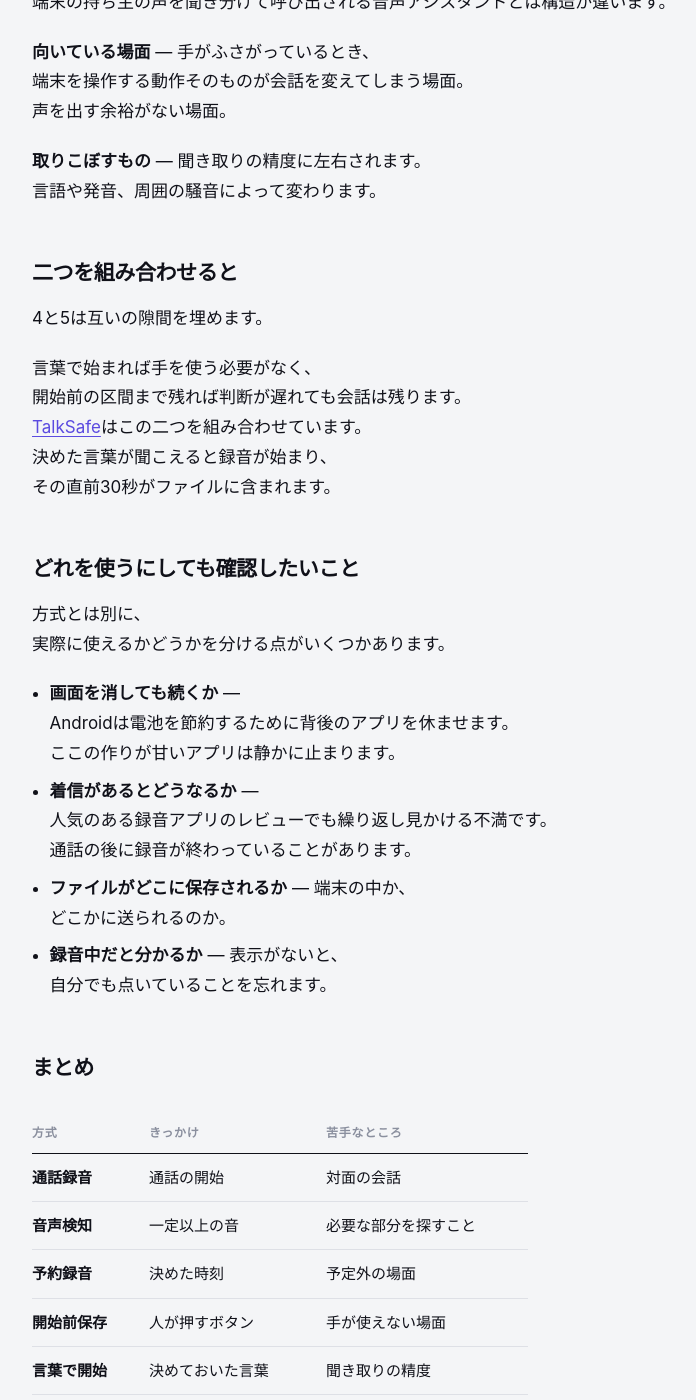
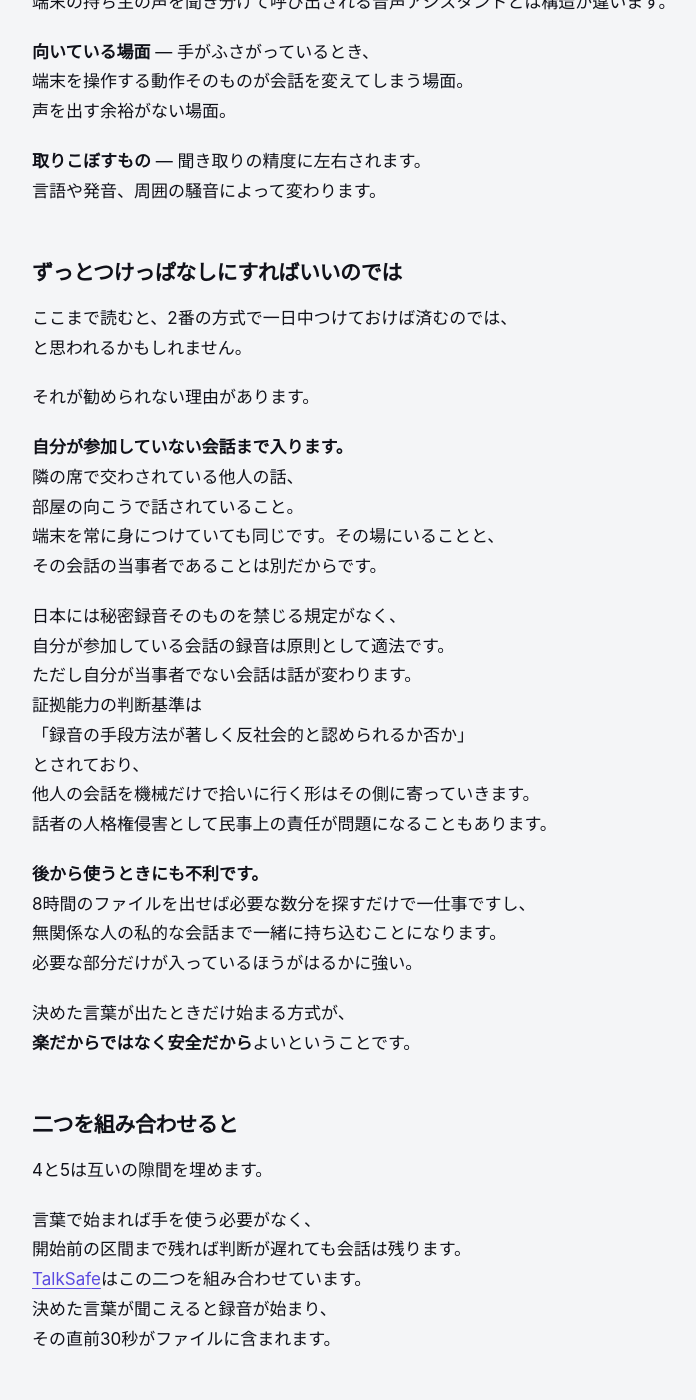
Before and after one commit to hcompany-kr/hcompany-kr.github.io, a Jekyll site: the page built from _posts/2026-08-04-auto-recording-types-ja.md, in a window 1280 px wide and 1400 px high, scrolled down 2515 px. Shown: the whole window, without its empty margins (360-1056 px from the left). Built offline with Jekyll 4.4.1, drawn with Linux system fonts in a browser that asks for light colours; some web fonts are replaced.

Commit message:
Add files via upload

```diff
--- a/_posts/2026-08-04-auto-recording-types-ja.md
+++ b/_posts/2026-08-04-auto-recording-types-ja.md
@@ -70,11 +70,25 @@ Google Play で録音アプリを探すと「自動録音」という言葉に
 
 **取りこぼすもの** — 聞き取りの精度に左右されます。言語や発音、周囲の騒音によって変わります。
 
+## ずっとつけっぱなしにすればいいのでは
+
+ここまで読むと、2番の方式で一日中つけておけば済むのでは、と思われるかもしれません。
+
+それが勧められない理由があります。
+
+**自分が参加していない会話まで入ります。** 隣の席で交わされている他人の話、部屋の向こうで話されていること。端末を常に身につけていても同じです。その場にいることと、その会話の当事者であることは別だからです。
+
+日本には秘密録音そのものを禁じる規定がなく、自分が参加している会話の録音は原則として適法です。ただし自分が当事者でない会話は話が変わります。証拠能力の判断基準は「録音の手段方法が著しく反社会的と認められるか否か」とされており、他人の会話を機械だけで拾いに行く形はその側に寄っていきます。話者の人格権侵害として民事上の責任が問題になることもあります。
+
+**後から使うときにも不利です。** 8時間のファイルを出せば必要な数分を探すだけで一仕事ですし、無関係な人の私的な会話まで一緒に持ち込むことになります。必要な部分だけが入っているほうがはるかに強い。
+
+決めた言葉が出たときだけ始まる方式が、**楽だからではなく安全だから**よいということです。
+
 ## 二つを組み合わせると
 
 4と5は互いの隙間を埋めます。
 
-言葉で始まれば手を使う必要がなく、開始前の区間まで残れば判断が遅れても会話は残ります。[TalkSafe](/talksafe/ja/)はこの二つを組み合わせています。決めた言葉が聞こえると録音が始まり、その直前30秒がファイルに含まれます。
+言葉で始まれば手を使う必要がなく、開始前の区間まで残れば判断が遅れても会話は残ります。[TalkSafe](/talksafe/en/)はこの二つを組み合わせています。決めた言葉が聞こえると録音が始まり、その直前30秒がファイルに含まれます。
 
 ## どれを使うにしても確認したいこと
 
```
Also changed, not shown: _posts/2026-08-04-auto-recording-types-en.md (+14 -0 lines), _posts/2026-08-04-auto-recording-types.md (+14 -0 lines), _posts/2026-08-08-auto-recording-types-es.md (+14 -0 lines).
